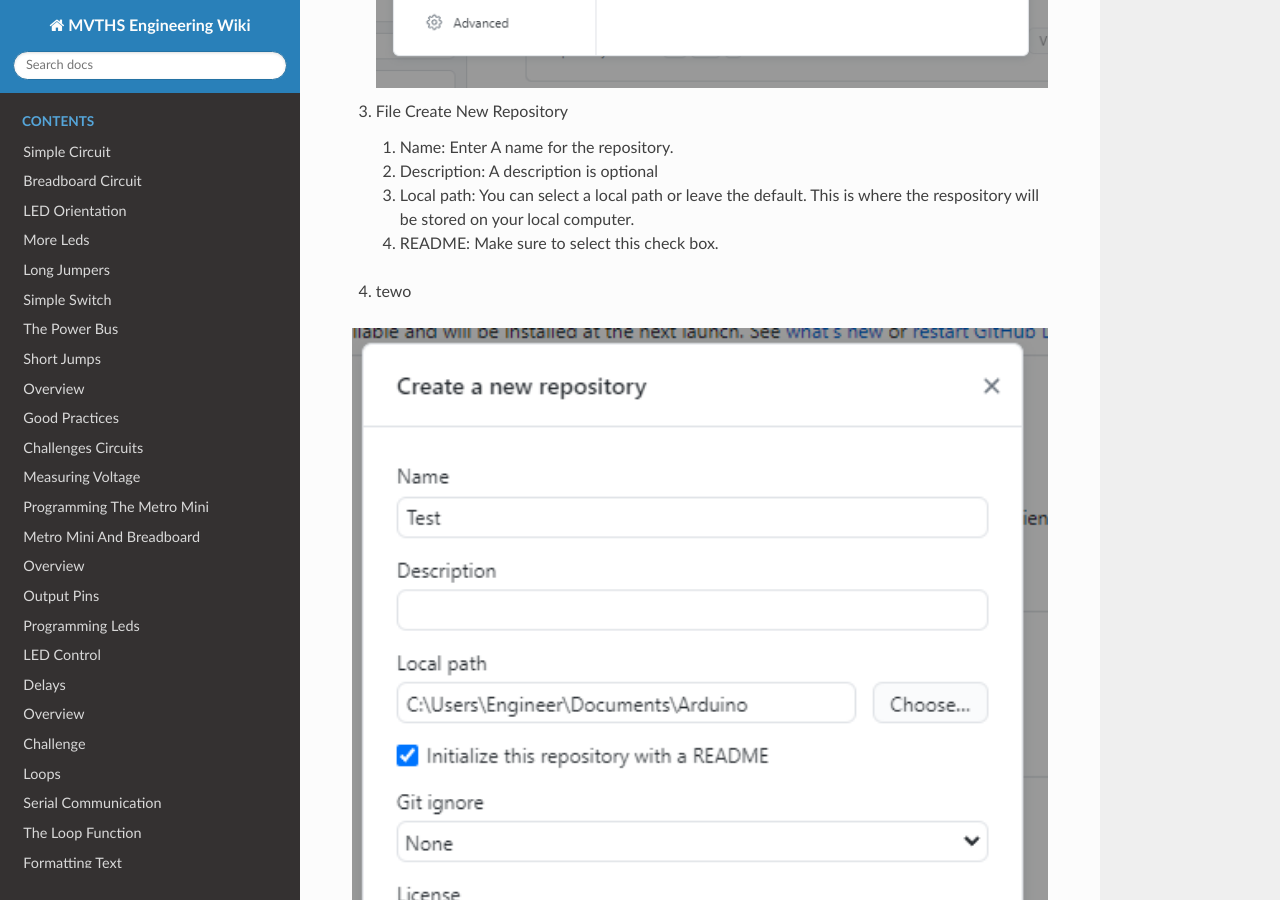
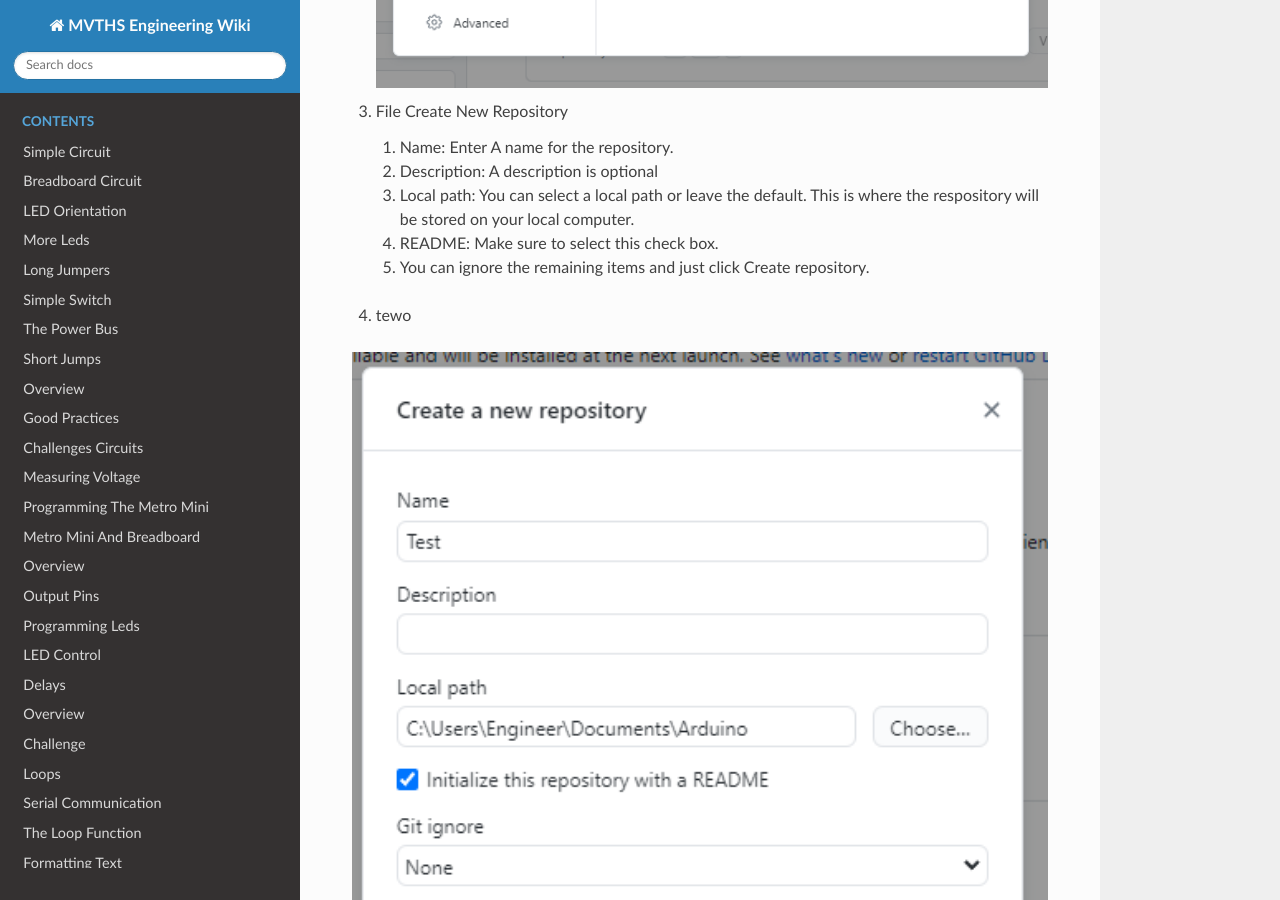
Before and after one commit to maxtkc/mvths-wiki, a Sphinx documentation site: the page built from docs/104-github.rst, in a window 1280 px wide and 900 px high, scrolled down 658 px. Built offline with Sphinx 7.4.7 and the Read the Docs theme 2.0.0, drawn with Linux system fonts in a browser that asks for light colours; pages that are not in the unit, such as notebooks, are missing from menus.

Commit message:
Update 104-github.rst

```diff
--- a/docs/104-github.rst
+++ b/docs/104-github.rst
@@ -18,6 +18,7 @@ In order to make sure you continue to keep track of your files you will need to
    #. Description: A description is optional
    #. Local path: You can select a local path or leave the default. This is where the respository will be stored on your local computer.
    #. README: Make sure to select this check box.
+   #. You can ignore the remaining items and just click Create repository.
 
 
 #. tewo
```
